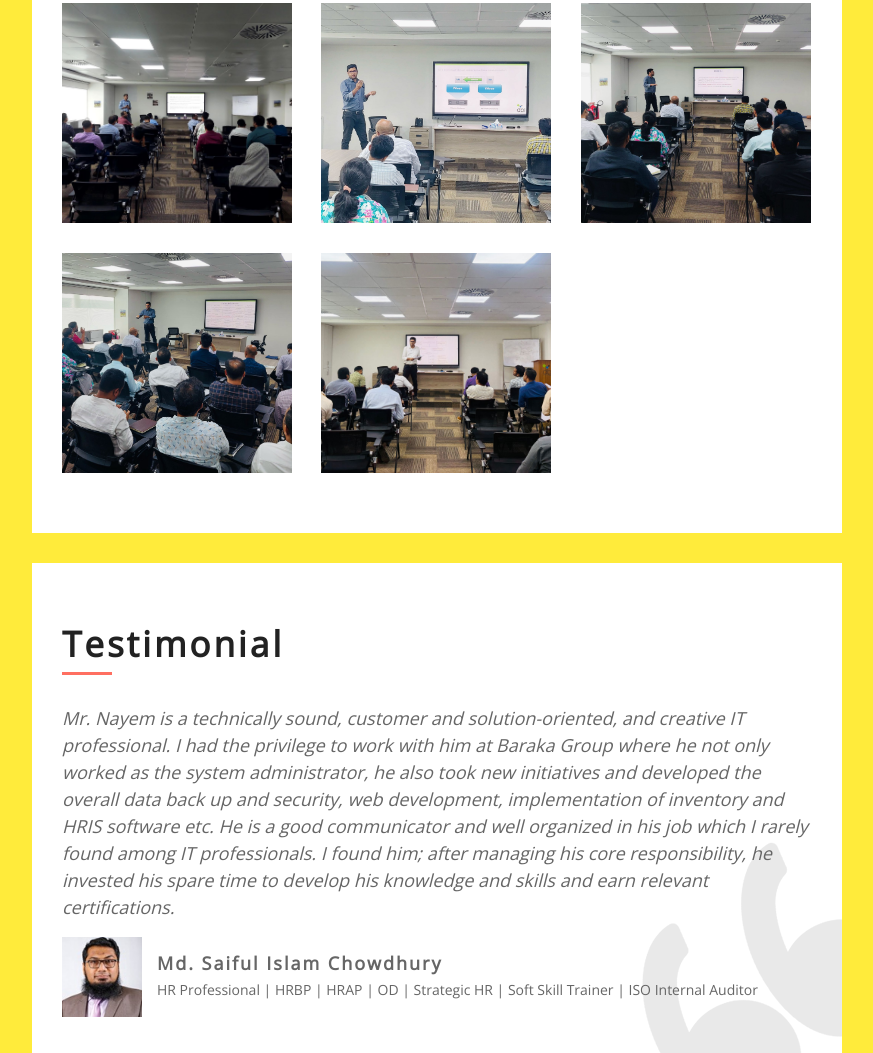
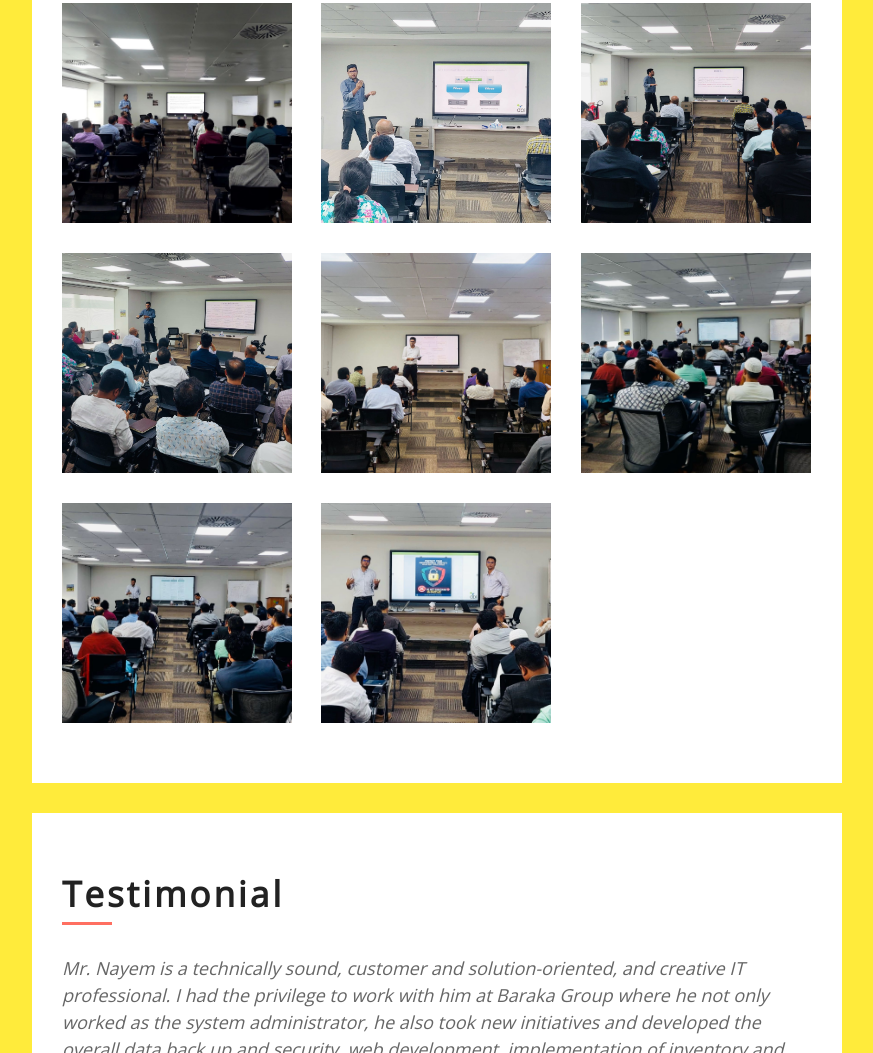
Before and after one commit to nayemict/nayemict.github.io, a plain HTML site: page index.html in a window 1280 px wide. Shown: the part 7825-8878 px from the top of the page, without its empty margins (368-1241 px from the left). Drawn offline with nearby package versions, Linux system fonts and the light colour scheme.

Commit message:
Update index.html

```diff
--- a/index.html
+++ b/index.html
@@ -832,7 +832,36 @@
                     </figure>
                 </div>
             </div>
-
+<div class="col-lg-4 col-md-6 activity-item others">
+                <div class="activity-wrap">
+                    <figure>
+                        <img src="img/TR-9.jpg" class="img-fluid" alt="Activity">
+                        <a href="img/TR-9.jpg" data-lightbox="activity" data-title="Knowledge Sharing Session" class="link-preview" title="Preview"><i class="fa fa-eye"></i></a>
+                        <a href="#" class="link-details" title="More Details"><i class="fa fa-link"></i></a>
+                        <a class="portfolio-title" href="#">Training Instructor<span>Knowledge Sharing Session</span></a>
+                    </figure>
+                </div>
+            </div>
+<div class="col-lg-4 col-md-6 activity-item others">
+                <div class="activity-wrap">
+                    <figure>
+                        <img src="img/TR-10.jpg" class="img-fluid" alt="Activity">
+                        <a href="img/TR-10.jpg" data-lightbox="activity" data-title="Knowledge Sharing Session" class="link-preview" title="Preview"><i class="fa fa-eye"></i></a>
+                        <a href="#" class="link-details" title="More Details"><i class="fa fa-link"></i></a>
+                        <a class="portfolio-title" href="#">Training Instructor<span>Knowledge Sharing Session</span></a>
+                    </figure>
+                </div>
+            </div>
+<div class="col-lg-4 col-md-6 activity-item others">
+                <div class="activity-wrap">
+                    <figure>
+                        <img src="img/TR-11.jpg" class="img-fluid" alt="Activity">
+                        <a href="img/TR-11.jpg" data-lightbox="activity" data-title="Knowledge Sharing Session" class="link-preview" title="Preview"><i class="fa fa-eye"></i></a>
+                        <a href="#" class="link-details" title="More Details"><i class="fa fa-link"></i></a>
+                        <a class="portfolio-title" href="#">Training Instructor<span>Knowledge Sharing Session</span></a>
+                    </figure>
+                </div>
+            </div>
         </div>
     </div>
 </div>
```
